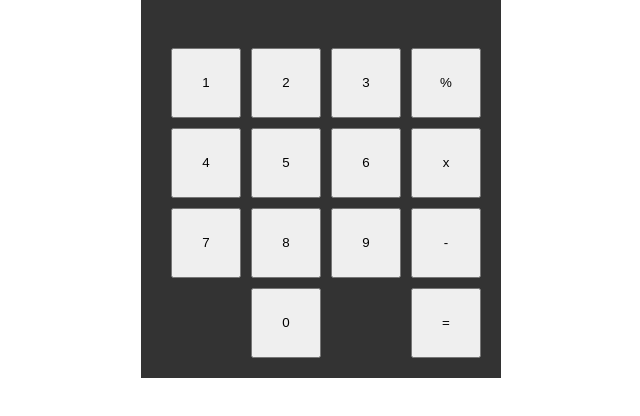
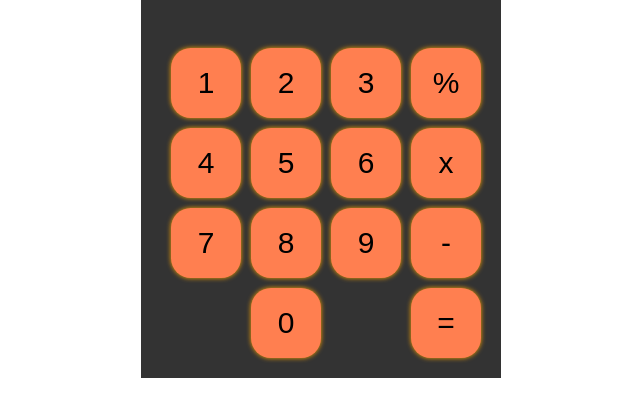
Before and after one commit to benjaAguilar/calculat0r, a plain HTML site: page index.html in a window 1280 px wide. Shown: the part 250-666 px from the top of the page, without its empty margins (319-959 px from the left). Drawn offline with Linux system fonts and the light colour scheme.

Commit message:
styled and colored buttons

```diff
--- a/css/styles.css
+++ b/css/styles.css
@@ -6,8 +6,18 @@ body{
 }
 
 button{
+    font-size: 30px;
     width: 70px;
     height: 70px;
+    border-radius: 20px;
+    background-color: coral;
+    border: none;
+    box-shadow: 0px 0px 5px orange;
+}
+
+button:hover{
+    background-color: orange;
+    cursor: pointer;
 }
 
 .display{
```
